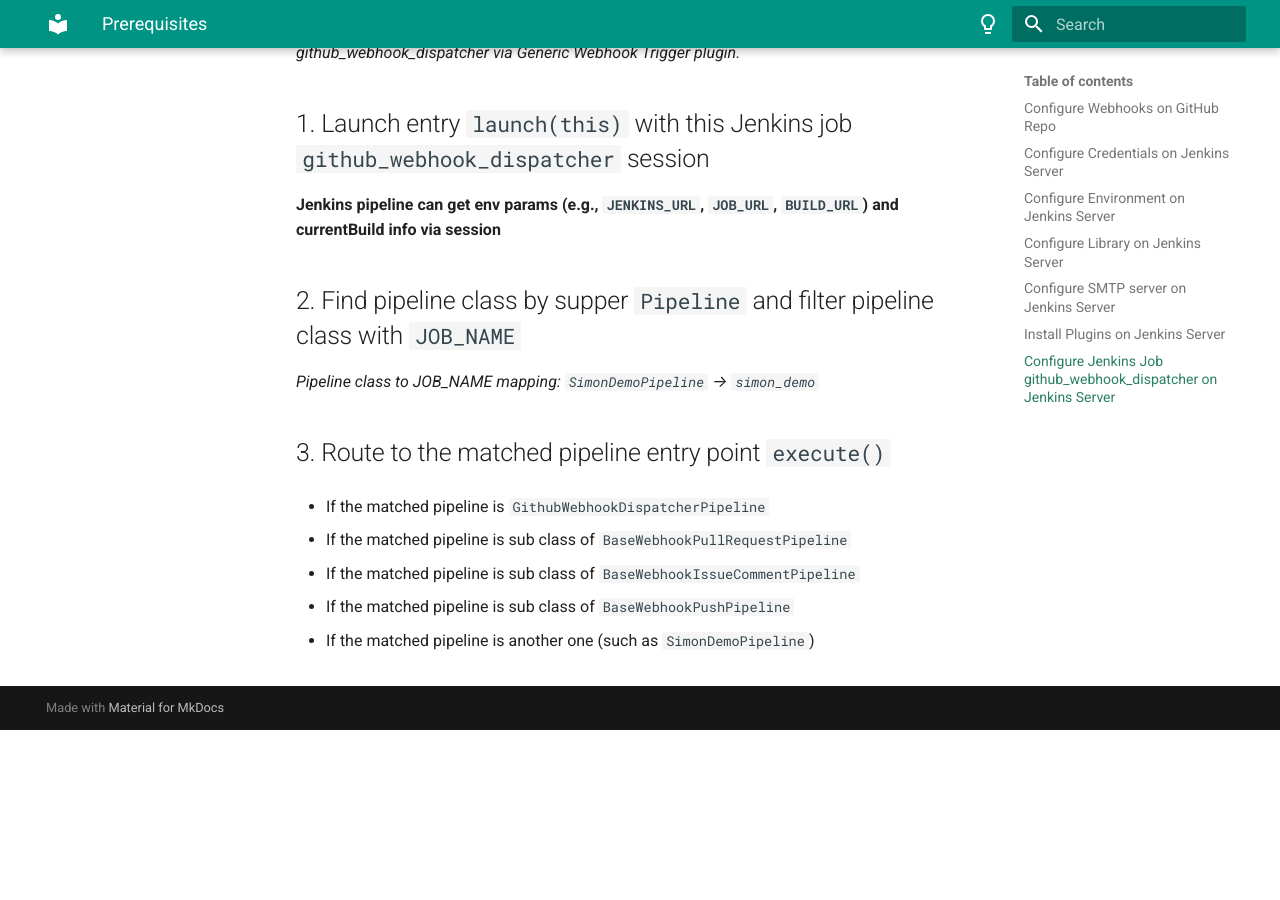
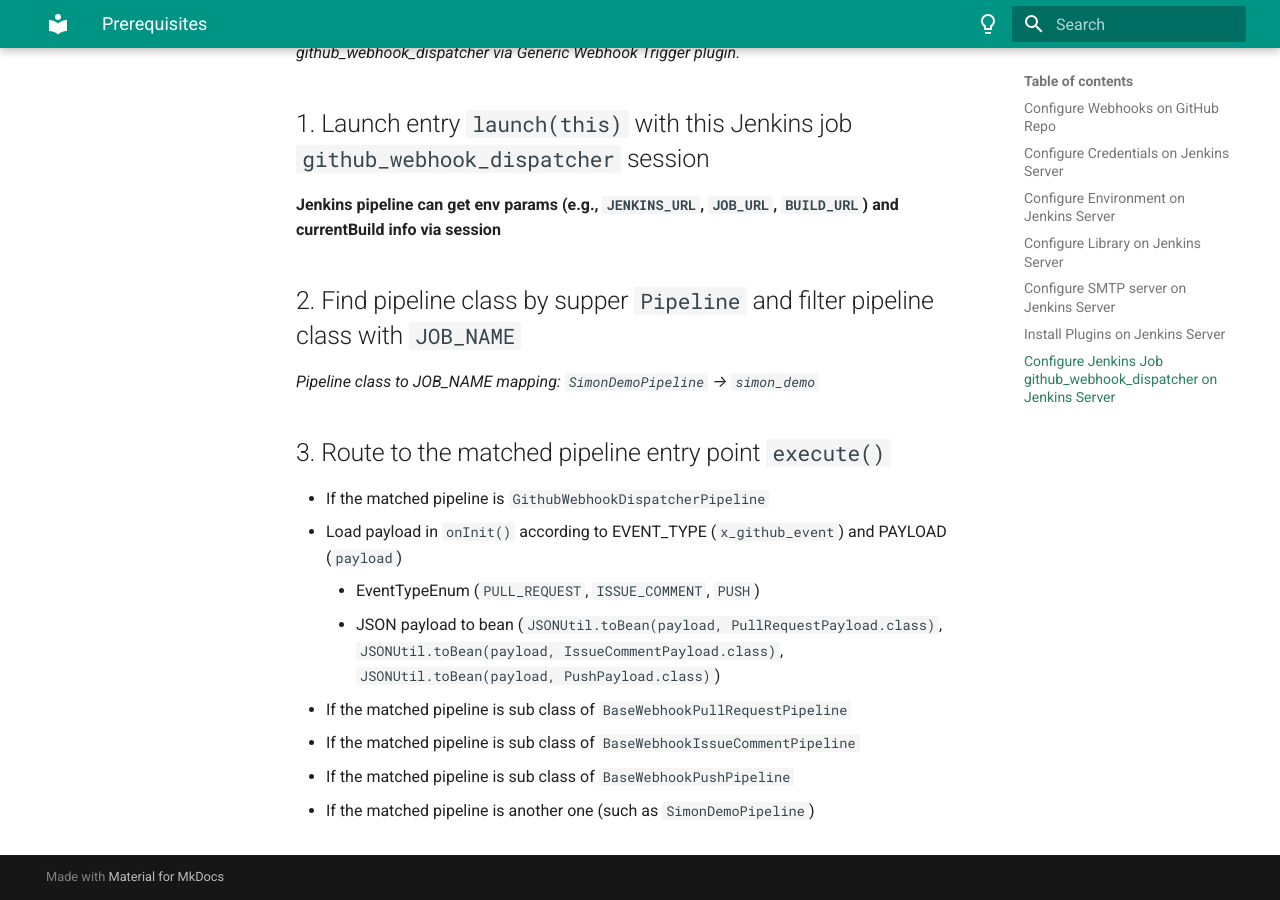
Before and after one commit to zhouushe/notes, an MkDocs documentation site: the page built from docs/jenkins_pipeline_framework.md, in a window 1280 px wide and 900 px high, scrolled down 2633 px. Built offline with MkDocs 1.6.1 and Material for MkDocs 9.7.7, drawn with Linux system fonts in a browser that asks for light colours; before the commit the page ends 3363 px from its top, so only the background shows below that.

Commit message:
Update jenkins_pipeline_framework.md

```diff
--- a/docs/jenkins_pipeline_framework.md
+++ b/docs/jenkins_pipeline_framework.md
@@ -106,7 +106,9 @@ _Pipeline class to JOB_NAME mapping: `SimonDemoPipeline` → `simon_demo`_
 
 ## 3. Route to the matched pipeline entry point `execute()`
 - If the matched pipeline is `GithubWebhookDispatcherPipeline`
-
+  - Load payload in `onInit()` according to EVENT_TYPE (`x_github_event`) and PAYLOAD (`payload`)
+    - EventTypeEnum (`PULL_REQUEST`, `ISSUE_COMMENT`, `PUSH`)
+    - JSON payload to bean (`JSONUtil.toBean(payload, PullRequestPayload.class)`, `JSONUtil.toBean(payload, IssueCommentPayload.class)`, `JSONUtil.toBean(payload, PushPayload.class)`)
 - If the matched pipeline is sub class of `BaseWebhookPullRequestPipeline`
 
 - If the matched pipeline is sub class of `BaseWebhookIssueCommentPipeline`
```
